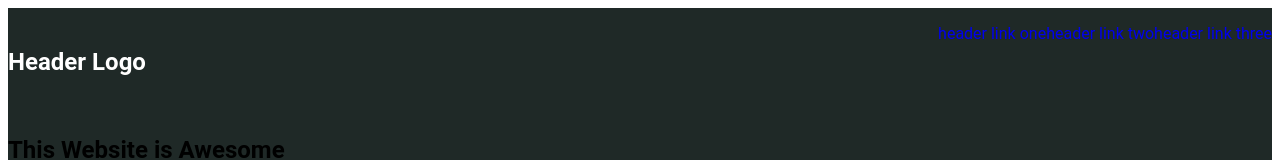
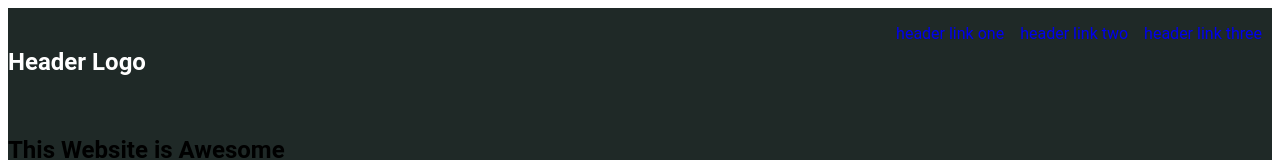
Before and after one commit to mwambajoakim/landing_page, a plain HTML site: page index.html in a window 1280 px wide. Shown: the top 160 px of the page. Drawn offline with Linux system fonts and the light colour scheme.

Commit message:
Style links

```diff
--- a/styles.css
+++ b/styles.css
@@ -31,4 +31,7 @@ a {
 .list {
     display: flex;
     flex-direction: row;
+    gap: 16px;
+    color: white;
+    margin-right: 10px;
 }
```
